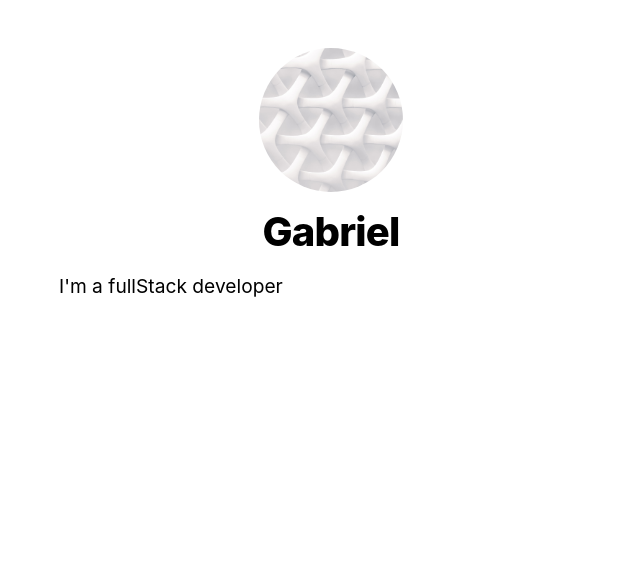
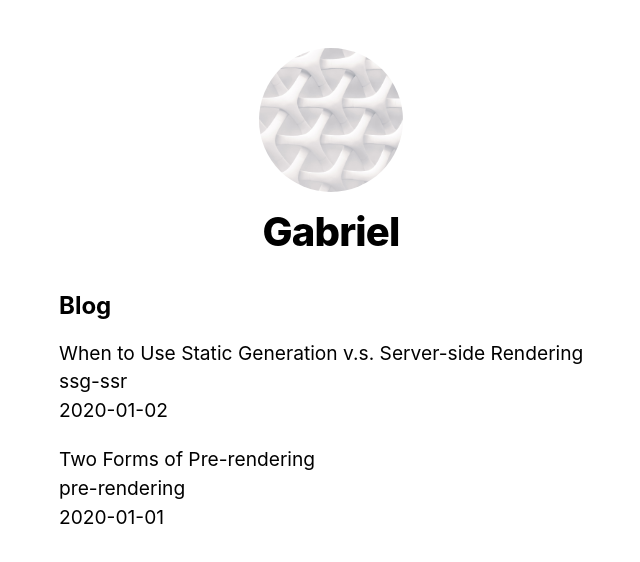
Before and after one commit to stenny453/nextjs-training, a Next.js app in the folder nextjs-basics/: page / in a window 1280 px wide. Shown: the top 562 px of the page, without its empty margins (309-949 px from the left). Built offline with nearby package versions, Linux system fonts and the light colour scheme.

Commit message:
SSR && SSG

```diff
--- /dev/null
+++ b/nextjs-basics/lib/posts.js
@@ -0,0 +1,39 @@
+import fs from 'fs';
+import path from 'path';
+import matter from 'gray-matter';
+
+const postsDirectory = path.join(process.cwd(), 'posts');
+
+export function getSortedPostsData() {
+
+    // const res = await fetch('..');
+    // return res.json();
+
+  // Get file names under /posts
+  const fileNames = fs.readdirSync(postsDirectory);
+  const allPostsData = fileNames.map((fileName) => {
+    // Remove ".md" from file name to get id
+    const id = fileName.replace(/\.md$/, '');
+
+    // Read markdown file as string
+    const fullPath = path.join(postsDirectory, fileName);
+    const fileContents = fs.readFileSync(fullPath, 'utf8');
+
+    // Use gray-matter to parse the post metadata section
+    const matterResult = matter(fileContents);
+
+    // Combine the data with the id
+    return {
+      id,
+      ...matterResult.data,
+    };
+  });
+  // Sort posts by date
+  return allPostsData.sort((a, b) => {
+    if (a.date < b.date) {
+      return 1;
+    } else {
+      return -1;
+    }
+  });
+}
--- a/nextjs-basics/package.json
+++ b/nextjs-basics/package.json
@@ -6,6 +6,7 @@
     "start": "next start"
   },
   "dependencies": {
+    "gray-matter": "^4.0.3",
     "next": "latest",
     "react": "18.2.0",
     "react-dom": "18.2.0"
--- a/nextjs-basics/pages/index.js
+++ b/nextjs-basics/pages/index.js
@@ -1,16 +1,37 @@
 import Head from 'next/head';
 import Layout, { siteTitle } from '../components/layout';
 import utilStyles from '../styles/utils.module.css';
+import { getSortedPostsData } from '../lib/posts';
 
-export default function Home() {
+export default function Home({ allPostsData }) {
   return (
     <Layout home>
-      <Head>
-        <title>{siteTitle}</title>
-      </Head>
-      <section className={utilStyles.headingMd}>
-        <p>I'm a fullStack developer</p>
+      {/* Keep the existing code here */}
+
+      {/* Add this <section> tag below the existing <section> tag */}
+      <section className={`${utilStyles.headingMd} ${utilStyles.padding1px}`}>
+        <h2 className={utilStyles.headingLg}>Blog</h2>
+        <ul className={utilStyles.list}>
+          {allPostsData.map(({ id, date, title }) => (
+            <li className={utilStyles.listItem} key={id}>
+              {title}
+              <br />
+              {id}
+              <br />
+              {date}
+            </li>
+          ))}
+        </ul>
       </section>
     </Layout>
   );
 }
+
+export async function getStaticProps() {
+  const allPostsData = getSortedPostsData();
+  return {
+    props: {
+      allPostsData,
+    },
+  };
+}
--- /dev/null
+++ b/nextjs-basics/posts/pre-rendering.md
@@ -0,0 +1,11 @@
+---
+title: 'Two Forms of Pre-rendering'
+date: '2020-01-01'
+---
+
+Next.js has two forms of pre-rendering: **Static Generation** and **Server-side Rendering**. The difference is in **when** it generates the HTML for a page.
+
+- **Static Generation** is the pre-rendering method that generates the HTML at **build time**. The pre-rendered HTML is then _reused_ on each request.
+- **Server-side Rendering** is the pre-rendering method that generates the HTML on **each request**.
+
+Importantly, Next.js lets you **choose** which pre-rendering form to use for each page. You can create a "hybrid" Next.js app by using Static Generation for most pages and using Server-side Rendering for others.
--- /dev/null
+++ b/nextjs-basics/posts/ssg-ssr.md
@@ -0,0 +1,19 @@
+---
+title: 'When to Use Static Generation v.s. Server-side Rendering'
+date: '2020-01-02'
+---
+
+We recommend using **Static Generation** (with and without data) whenever possible because your page can be built once and served by CDN, which makes it much faster than having a server render the page on every request.
+
+You can use Static Generation for many types of pages, including:
+
+- Marketing pages
+- Blog posts
+- E-commerce product listings
+- Help and documentation
+
+You should ask yourself: "Can I pre-render this page **ahead** of a user's request?" If the answer is yes, then you should choose Static Generation.
+
+On the other hand, Static Generation is **not** a good idea if you cannot pre-render a page ahead of a user's request. Maybe your page shows frequently updated data, and the page content changes on every request.
+
+In that case, you can use **Server-Side Rendering**. It will be slower, but the pre-rendered page will always be up-to-date. Or you can skip pre-rendering and use client-side JavaScript to populate data.
```
Also changed, not shown: nextjs-basics/pages/posts/first-post.js (+19 -1 lines), 1 other file (tests, documents, lock files or other folders).
